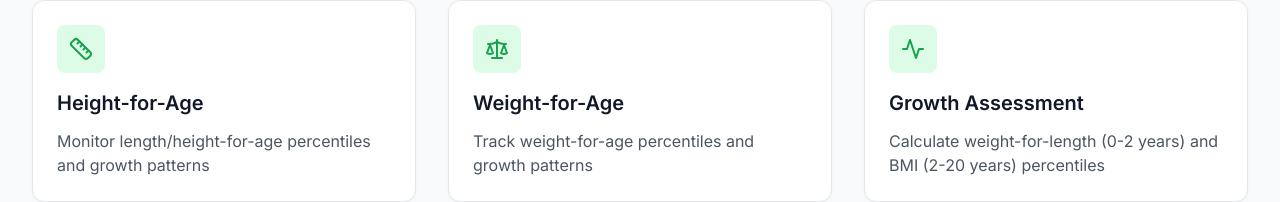
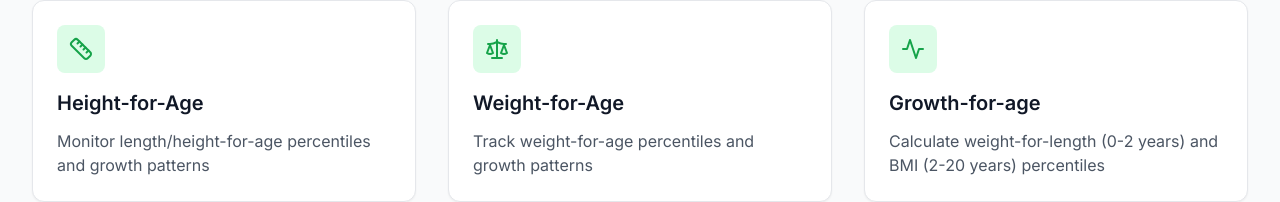
Before and after one commit to mapmykidz/Mapmykidz, a React (Vite) app: page / in a window 1280 px wide. Shown: the part 607-809 px from the top of the page. Built offline with nearby package versions, Linux system fonts and the light colour scheme.

Commit message:
Change 'Growth Assessment' to 'Growth-for-age' in homepage measurements section

```diff
--- a/src/pages/HomePage.tsx
+++ b/src/pages/HomePage.tsx
@@ -55,7 +55,7 @@ export const HomePage: React.FC = () => {
     },
           {
         icon: Activity,
-        title: 'Growth Assessment',
+        title: 'Growth-for-age',
         description: 'Calculate weight-for-length (0-2 years) and BMI (2-20 years) percentiles',
         color: 'from-primary-500 to-primary-600',
         bgColor: 'bg-primary-100',
```
Also changed, not shown: src/pages/ResultsPage.tsx (indentation only).
